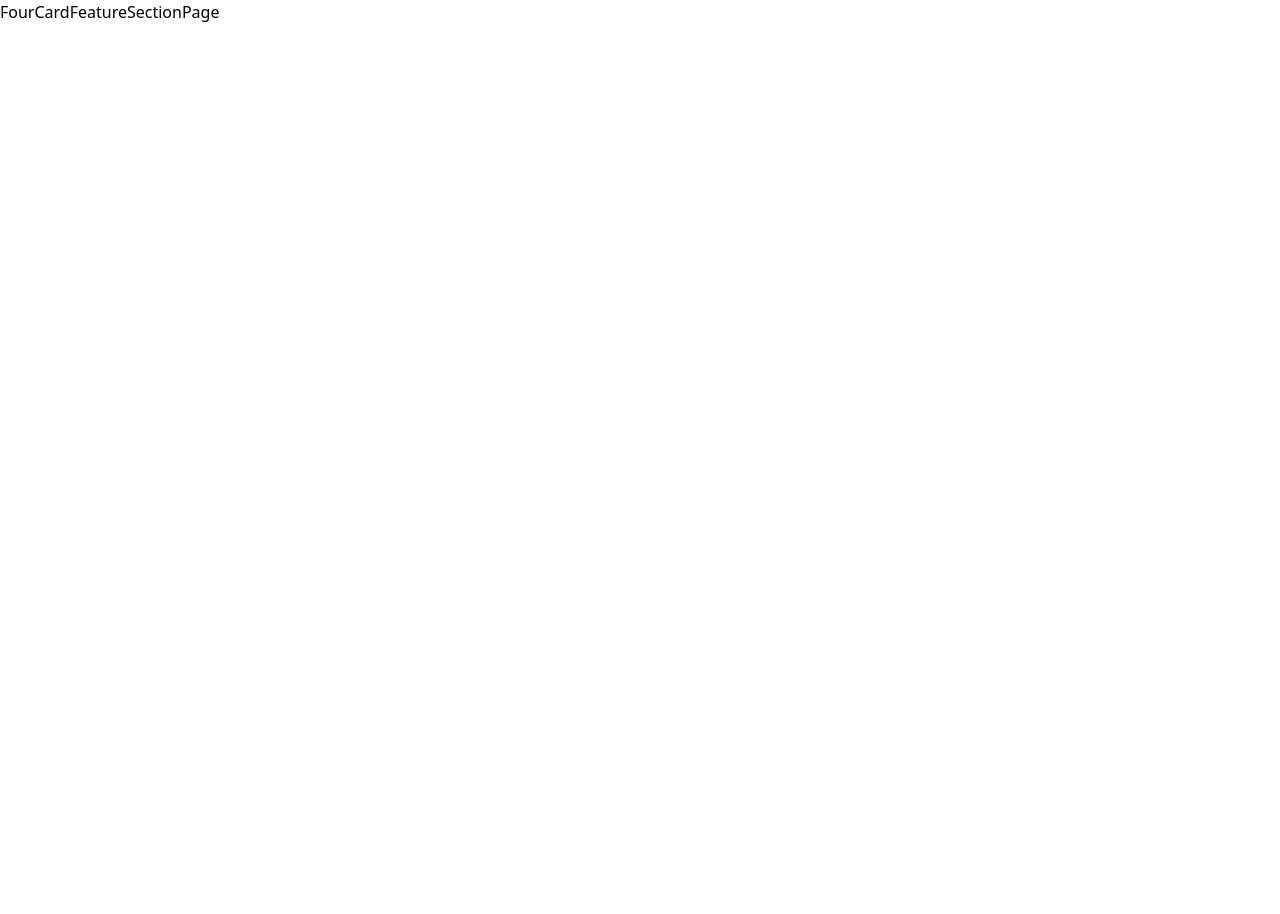
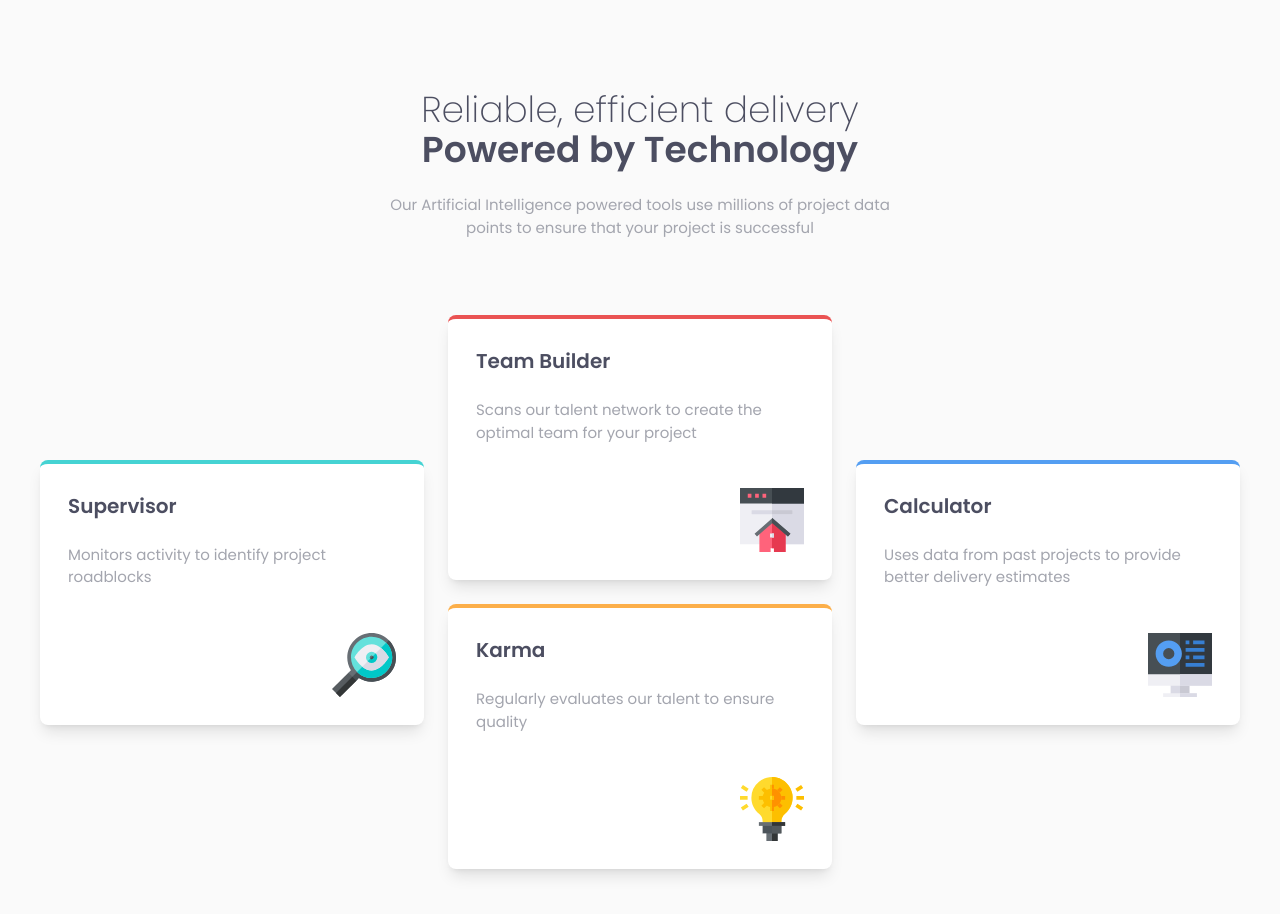
Before and after one commit to brayanpesantes/frontendmentor-exercises, a Next.js app: page /four-card-feature-section in a window 1280 px wide. Shown: the top 914 px of the page. Before the commit the page ends 800 px from the top, so only its background shows below. Built offline with nearby package versions, Linux system fonts and the light colour scheme.

Commit message:
fix: update home page

```diff
--- a/src/app/four-card-feature-section/page.tsx
+++ b/src/app/four-card-feature-section/page.tsx
@@ -1,5 +1,53 @@
-import React from "react"
+import CalculatorImage from "@/images/exercise06/icon-calculator.svg"
+import KarmaImage from "@/images/exercise06/icon-karma.svg"
+import SupervisorImage from "@/images/exercise06/icon-supervisor.svg"
+import TeamBuilderImage from "@/images/exercise06/icon-team-builder.svg"
+import CardSection from "./components/CardSection"
 
 export default function FourCardFeatureSectionPage() {
-	return <div>FourCardFeatureSectionPage</div>
+	return (
+		<main className="mx-auto min-h-screen max-w-screen-2xl bg-06-very-light-gray px-10 pb-16 font-poppins text-[15px] font-extralight">
+			<div className="mx-auto pt-[90px] md:w-[500PX] md:text-center">
+				<h1 className="text-3xl text-06-very-dark-blue md:text-4xl ">
+					Reliable, efficient delivery
+				</h1>
+				<h2 className="text-3xl font-semibold text-06-very-dark-blue md:text-4xl">
+					Powered by Technology
+				</h2>
+				<p className="mt-6 font-normal text-06-grayish-blue">
+					Our Artificial Intelligence powered tools use millions of project data points to ensure
+					that your project is successful
+				</p>
+			</div>
+			<div className="mt-[76px] grid grid-cols-1 items-center justify-center gap-6 md:grid-cols-3">
+				<CardSection
+					colorBorde="border-06-cyan"
+					title="Supervisor"
+					description="Monitors activity to identify project roadblocks"
+					image={SupervisorImage.src}
+				/>
+
+				<div className="space-y-6">
+					<CardSection
+						colorBorde="border-06-red"
+						title="Team Builder"
+						description="Scans our talent network to create the optimal team for your project"
+						image={TeamBuilderImage.src}
+					/>
+					<CardSection
+						colorBorde="border-06-orange"
+						title="Karma"
+						description="Regularly evaluates our talent to ensure quality"
+						image={KarmaImage.src}
+					/>
+				</div>
+				<CardSection
+					colorBorde="border-06-blue"
+					title="Calculator"
+					description="Uses data from past projects to provide better delivery estimates"
+					image={CalculatorImage.src}
+				/>
+			</div>
+		</main>
+	)
 }
```
